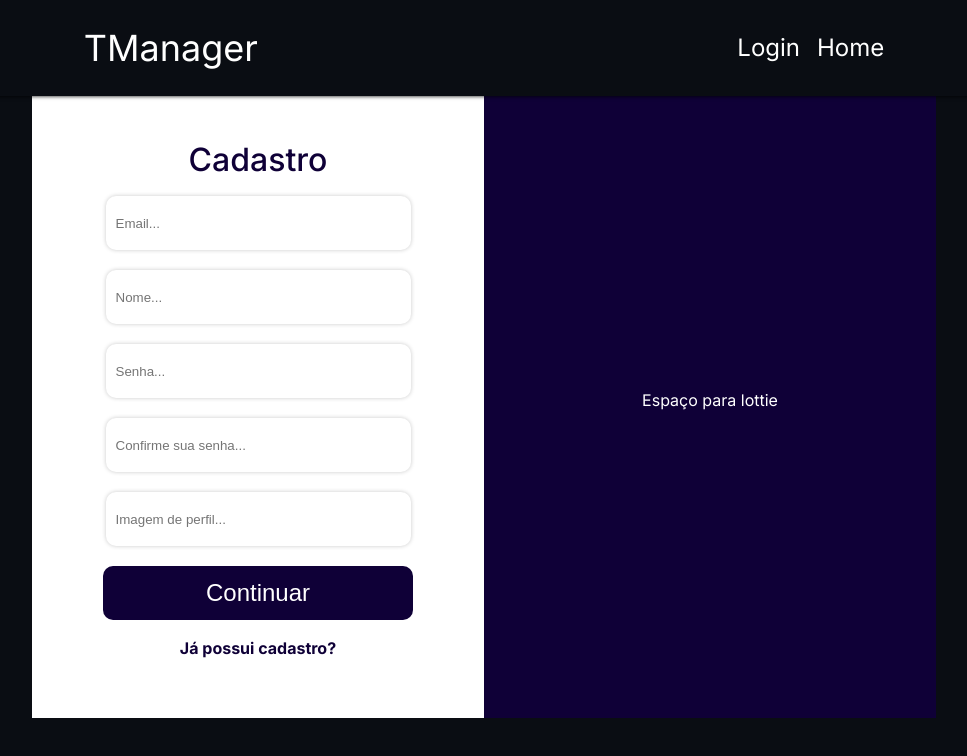
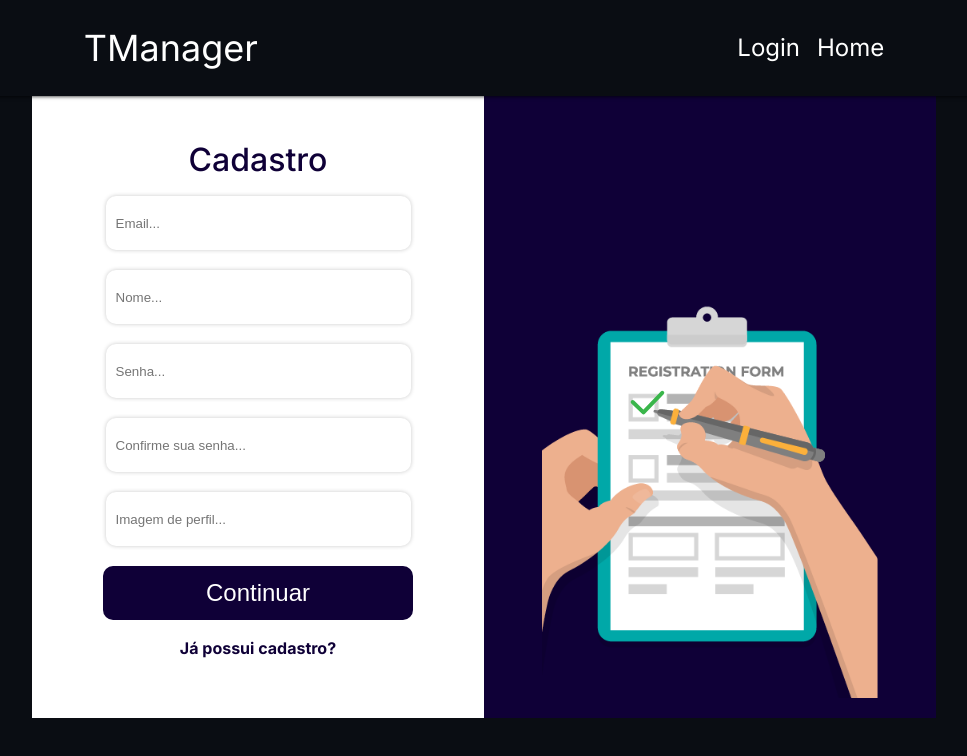
Before and after one commit to brenodevreact/TaskManager, a Next.js app: page /cadastro in a window 1280 px wide. Shown: the top 756 px of the page, without its empty margins (156-1123 px from the left). Built offline with nearby package versions, Linux system fonts and the light colour scheme.

Commit message:
Feat: Lottie Cadastro adicionado

```diff
--- a/src/app/cadastro/page.tsx
+++ b/src/app/cadastro/page.tsx
@@ -5,6 +5,7 @@ import { useForm, SubmitHandler } from 'react-hook-form';
 import FormCadastro from '@/components/Form/FormCadastro/FormCadastro';
 import Link from 'next/link';
 import Header from '@/components/Header/header';
+import LottieAnimation from '@/components/LottieRegister';
 
 type Inputs = {
   email: string,
@@ -48,7 +49,7 @@ const page = () => {
 
       </FormCadastro>
       <div>
-        <h2>Espaço para lottie</h2>
+        <LottieAnimation />
       </div>
     </div>
   )
--- a/src/app/cadastro/style.module.css
+++ b/src/app/cadastro/style.module.css
@@ -12,9 +12,9 @@
     flex-direction: column;
     align-items: center;
     justify-content: center;
-    width: 50%;
+    /* width: 50%; */
     max-width: 412px;
-    min-height: 596px;
+    height: 596px;
     padding: 20px;
     color: white;
     background-color: var(--brand);
--- /dev/null
+++ b/src/components/LottieRegister/index.tsx
@@ -0,0 +1,17 @@
+
+"use client"
+import React from 'react';
+import Lottie from 'lottie-react';
+import animationData from '../animations/register.json';
+import style from "./style.module.css"
+
+const LottieAnimation = () => {
+
+    return (
+        <div className={style.lottie}>
+            <Lottie animationData={animationData} />
+        </div>
+    );
+};
+
+export default LottieAnimation;
--- /dev/null
+++ b/src/components/LottieRegister/style.module.css
@@ -0,0 +1,4 @@
+.lottie {
+    width: 100%;
+    height: 100%;
+}
```
